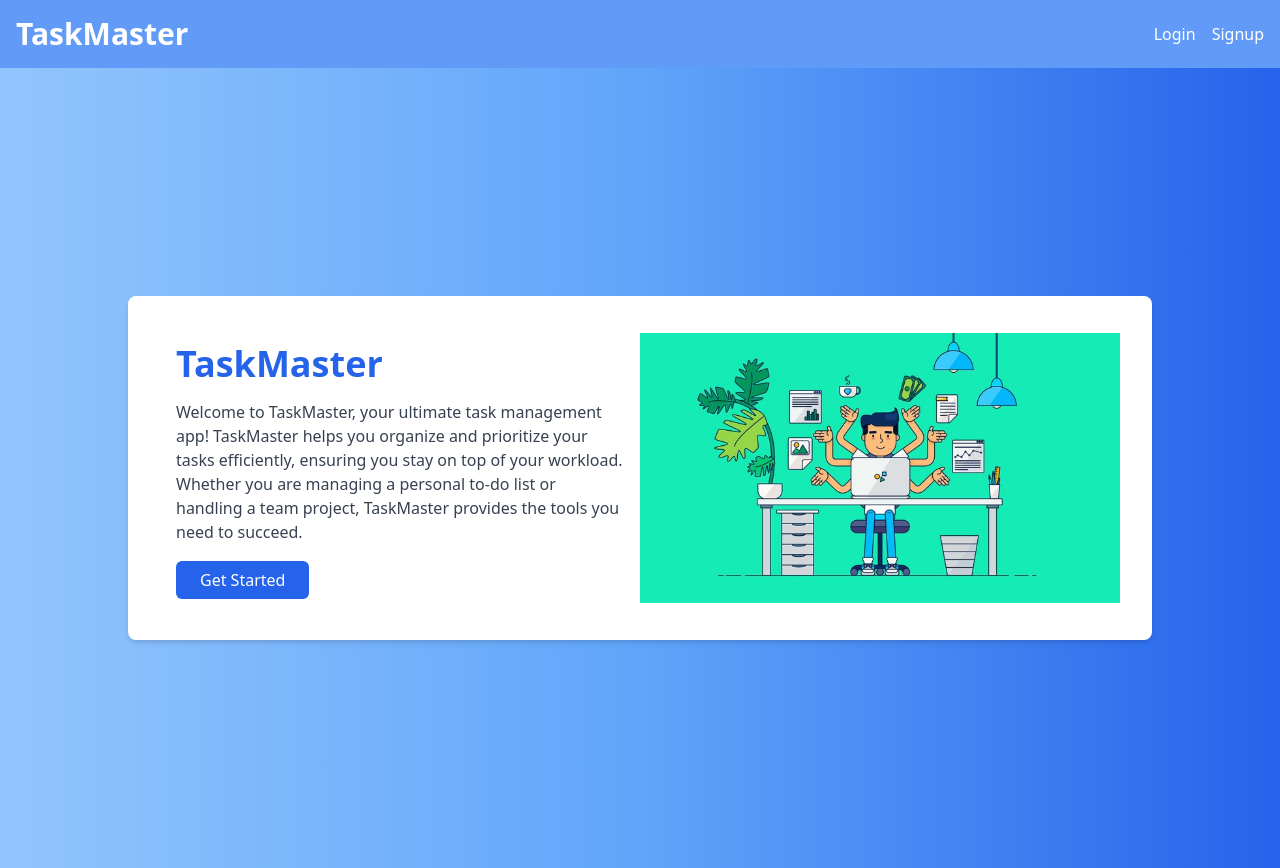
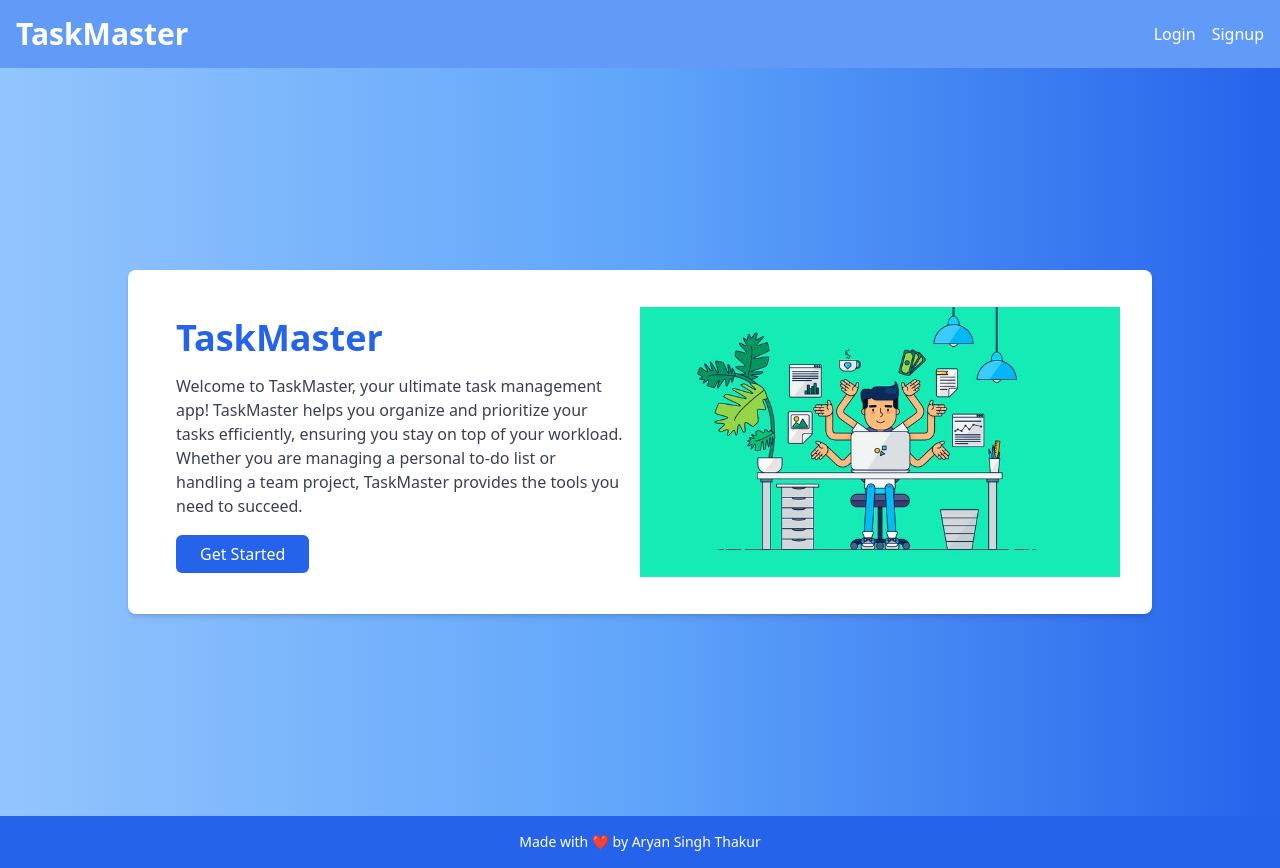
Before and after one commit to aryansingh10/TaskMaster-Crework, a React (Create React App) app in the folder client/: page / in a window 1280 px wide. Built offline with nearby package versions, Linux system fonts and the light colour scheme.

Commit message:
Footer Added

```diff
--- a/client/src/pages/Home.js
+++ b/client/src/pages/Home.js
@@ -3,7 +3,8 @@ import { Link } from 'react-router-dom';
 
 const Home = () => {
     return (
-        <div className="flex flex-col items-center justify-center min-h-screen bg-gradient-to-r from-blue-300 via-blue-400 to-blue-600">
+        <div className="flex flex-col min-h-screen">
+            <div className="flex flex-col items-center justify-center flex-grow bg-gradient-to-r from-blue-300 via-blue-400 to-blue-600">
                 <div className="bg-white p-8 rounded-lg shadow-md w-full max-w-5xl flex items-center">
                     <div className="w-1/2 p-4">
                         <h1 className="text-4xl font-bold mb-4 text-blue-600">TaskMaster</h1>
@@ -19,6 +20,12 @@ const Home = () => {
                     </div>
                 </div>
             </div>
+            <footer className="bg-blue-600 text-white text-center py-4">
+                <p className="text-sm">
+                    Made with ❤️ by Aryan Singh Thakur
+                </p>
+            </footer>
+        </div>
     );
 };
 
```
Lines whose indentation alone changed are shown as unchanged.
